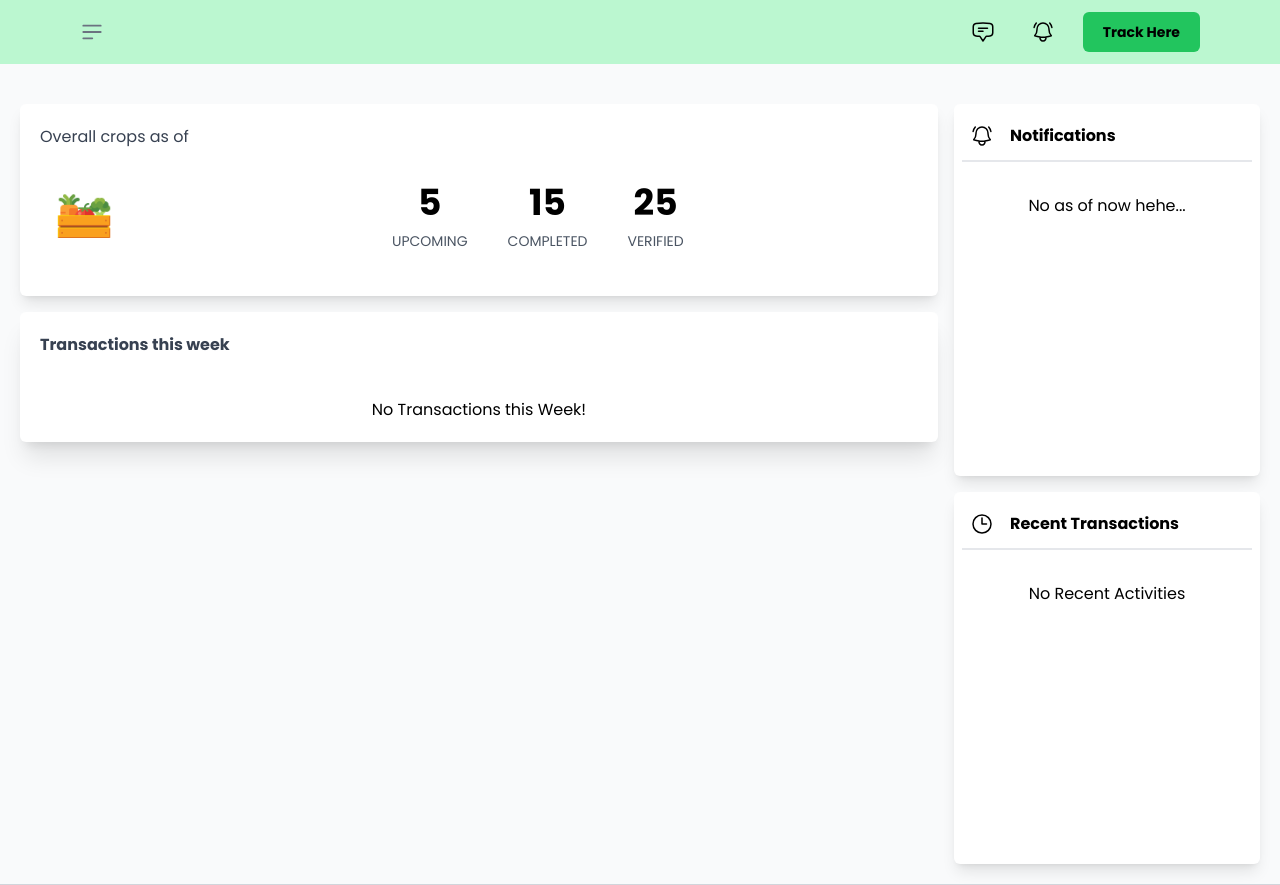
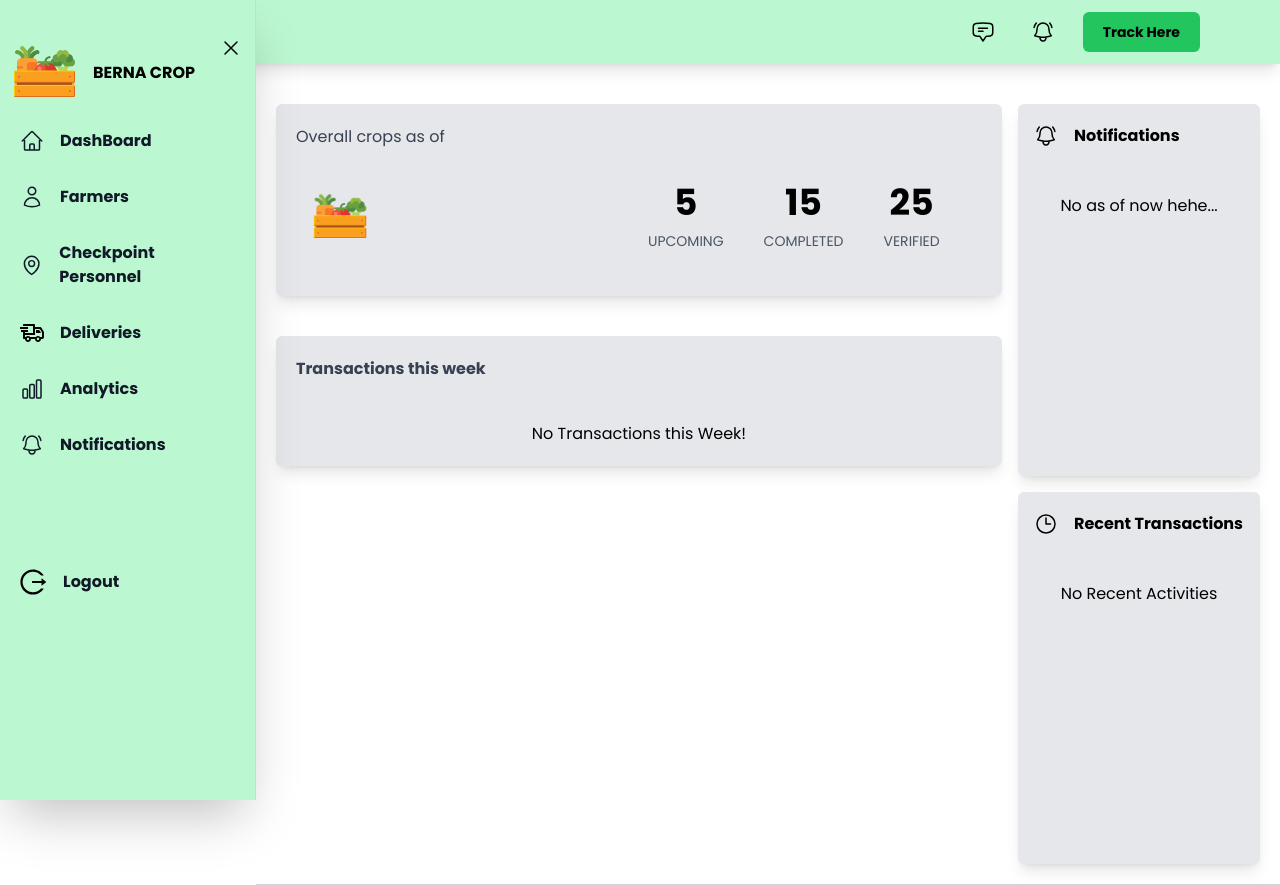
Before and after one commit to neilpagsss14/admin-page-crops, a React (Vite) app: page /dashboard in a window 1280 px wide. Built offline with nearby package versions, Linux system fonts and the light colour scheme.

Commit message:
added animation for the sidebar

```diff
--- a/src/Layout/DashboardLayout.jsx
+++ b/src/Layout/DashboardLayout.jsx
@@ -6,7 +6,7 @@ import { Outlet } from "react-router-dom";
 function DashBoardLayout() {
   const [isNavOpen, setIsNavOpen] = useState(false); // nav
 
-  const [sidebarOpen, setSidebarOpen] = useState(true); // sidebar
+  const [sidebarOpen, setSidebarOpen] = useState(false); // sidebar
 
   const toggleSideBar = () => {
     setIsNavOpen(!isNavOpen);
@@ -27,7 +27,7 @@ function DashBoardLayout() {
           sidebarOpen={sidebarOpen}
           isNavOpen={isNavOpen}
         />
-        <main>
+        <main className={`${!sidebarOpen && "ml-64 sm:ml-0"}`}>
           <Outlet />
         </main>
       </div>
--- a/src/assets/svg/Icons.jsx
+++ b/src/assets/svg/Icons.jsx
@@ -322,3 +322,20 @@ export const InfoIcon = () => (
     <path d="M10 .5a9.5 9.5 0 1 0 9.5 9.5A9.51 9.51 0 0 0 10 .5ZM9.5 4a1.5 1.5 0 1 1 0 3 1.5 1.5 0 0 1 0-3ZM12 15H8a1 1 0 0 1 0-2h1v-3H8a1 1 0 0 1 0-2h2a1 1 0 0 1 1 1v4h1a1 1 0 0 1 0 2Z" />
   </svg>
 );
+
+export const DeleteIcon = () => (
+  <svg
+    xmlns="http://www.w3.org/2000/svg"
+    fill="none"
+    viewBox="0 0 24 24"
+    strokeWidth="1.5"
+    stroke="currentColor"
+    className="w-6 h-6"
+  >
+    <path
+      strokeLinecap="round"
+      strokeLinejoin="round"
+      d="m14.74 9-.346 9m-4.788 0L9.26 9m9.968-3.21c.342.052.682.107 1.022.166m-1.022-.165L18.16 19.673a2.25 2.25 0 0 1-2.244 2.077H8.084a2.25 2.25 0 0 1-2.244-2.077L4.772 5.79m14.456 0a48.108 48.108 0 0 0-3.478-.397m-12 .562c.34-.059.68-.114 1.022-.165m0 0a48.11 48.11 0 0 1 3.478-.397m7.5 0v-.916c0-1.18-.91-2.164-2.09-2.201a51.964 51.964 0 0 0-3.32 0c-1.18.037-2.09 1.022-2.09 2.201v.916m7.5 0a48.667 48.667 0 0 0-7.5 0"
+    />
+  </svg>
+);
--- a/src/components/Side.jsx
+++ b/src/components/Side.jsx
@@ -6,7 +6,6 @@ import {
   DeliveriesIcon,
   FarmersIcon,
   HomeIcon,
-  LogOutIcon,
   NotificationIcon,
   ShutdownIcon,
 } from "../assets/svg/Icons";
@@ -47,7 +46,7 @@ function Side({ closeSidebar, sidebarOpen, isNavOpen }) {
     <>
       <aside
         id="default-sidebar"
-        className={`fixed top-0 left-0 z-40 w-64 h-screen transition-transform sm:translate-x-0 ${
+        className={` transition-all fixed top-0 left-0 z-40 w-64 h-screen sm:translate-x-0 ${
           sidebarOpen && "hidden"
         } ${!isNavOpen && "sm:-translate-x-full "}`}
         aria-label="Sidenav"
--- a/src/pages/Dashboard.jsx
+++ b/src/pages/Dashboard.jsx
@@ -4,11 +4,14 @@ import { NotificationIcon, RecentIcon } from "../assets/svg";
 function Dashboard() {
   return (
     <div className="flex flex-row h-screen">
-      <div className="bg-gray-50 flex flex-col flex-1 min-w-0">
+      <div className="flex flex-col flex-1 min-w-0  transition-all">
         <div className="mt-5 border-b border-gray-300">
-          <div className="flex h-screen sm:flex-col md:flex-row flex-cols overflow-y-scroll-hidden p-5 bg-gray-50 gap-4">
+          <div
+            className={`
+               flex h-screen sm:flex-col md:flex-row flex-cols overflow-y-scroll-hidden p-5 bg-white gap-4`}
+          >
             <div className="w-full pb-4">
-              <div className="h-auto lg:h-48 bg-white shadow-lg p-5 rounded-md ">
+              <div className="h-auto lg:h-48 bg-gray-200 shadow-lg p-5 rounded-md ">
                 <div className="relative">
                   <div className="flex-cols grid grid-cols-1 md:grid-cols-2 justify-between">
                     <div>
@@ -57,7 +60,7 @@ function Dashboard() {
                   </div>
                 </div>
               </div>
-              <div className="h-auto md:h-auto bg-white shadow-xl p-5 rounded-md mt-4 ">
+              <div className="h-auto md:h-auto mt-10 bg-gray-200 shadow-lg p-5 rounded-md">
                 <div className="relative">
                   <span className="font-poppins-bold text-gray-700">
                     Transactions this week
@@ -79,7 +82,7 @@ function Dashboard() {
               </div>
             </div>
             <div className="grid grid-cols-1 gap-4 gap-y-4 h-auto w-2/6 sm:w-[100%]">
-              <div className="bg-white h-auto shadow-lg rounded-md p-2 overflow-y-auto">
+              <div className="bg-gray-200 h-auto shadow-lg rounded-md p-2 overflow-y-auto">
                 <div className="relative">
                   <span className="flex flex-cols p-2 py-3 font-poppins-bold gap-4 border-b-2 w-full">
                     {NotificationIcon()} Notifications
@@ -89,7 +92,7 @@ function Dashboard() {
                   </div>
                 </div>
               </div>
-              <div className="bg-white h-auto shadow-lg rounded-md p-2 overflow-y-auto">
+              <div className="bg-gray-200 h-auto shadow-lg rounded-md p-2 overflow-y-auto">
                 <div className="relative">
                   <span className="flex flex-cols p-2 py-3 font-poppins-bold gap-4 border-b-2 w-full">
                     {RecentIcon()} Recent Transactions
--- a/src/pages/Farmer.jsx
+++ b/src/pages/Farmer.jsx
@@ -13,7 +13,7 @@ function Farmer() {
         </div>
         <div className="flex items-center justify-between">
           <div className="ml-10 spacex-8 lg:ml-40">
-            <button class="flex items-end gap-2 rounded-md bg-green-500 px-4 py-2 text-sm font-poppins-bold text-black focus:outline-none focus:ring hover:bg-green-700">
+            <button class="flex items-end gap-2 rounded-md bg-green-500 px-4 py-2 text-sm font-poppins-bold text-black hover:bg-green-700">
               {DownloadIcon()}CSV
             </button>
           </div>
--- a/src/pages/Notification.jsx
+++ b/src/pages/Notification.jsx
@@ -1,5 +1,5 @@
 import React from "react";
-import { CloseIcon, InfoIcon } from "../assets/svg";
+import { CloseIcon, DeleteIcon, InfoIcon } from "../assets/svg";
 
 function Notification() {
   return (
@@ -9,8 +9,8 @@ function Notification() {
         <div className="ms-3 text-sm font-poppins">
           This is an example of a NOTIFICATION
         </div>
-        <button className="ms-auto -mx-1.5 -my-1.5 bg-green-500 text-black rounded-md  hover:bg-green-700 inline-flex items-center justify-center h-8 w-8">
-          {CloseIcon()}
+        <button className="ms-auto -mx-1.5 -my-1.5 bg-green-500 text-black rounded-md  hover:bg-green-700 inline-flex items-center justify-center h-10 w-10">
+          {DeleteIcon()}
         </button>
       </div>
     </div>
```
